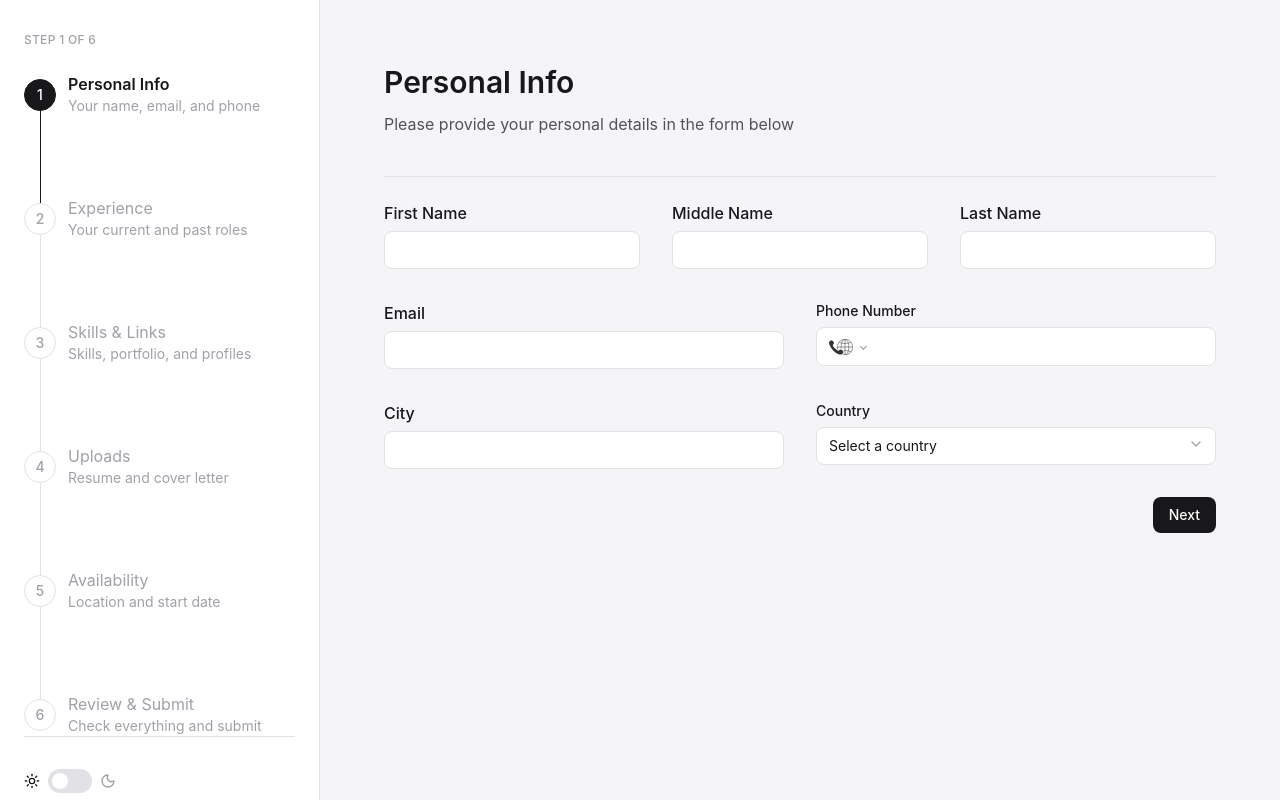
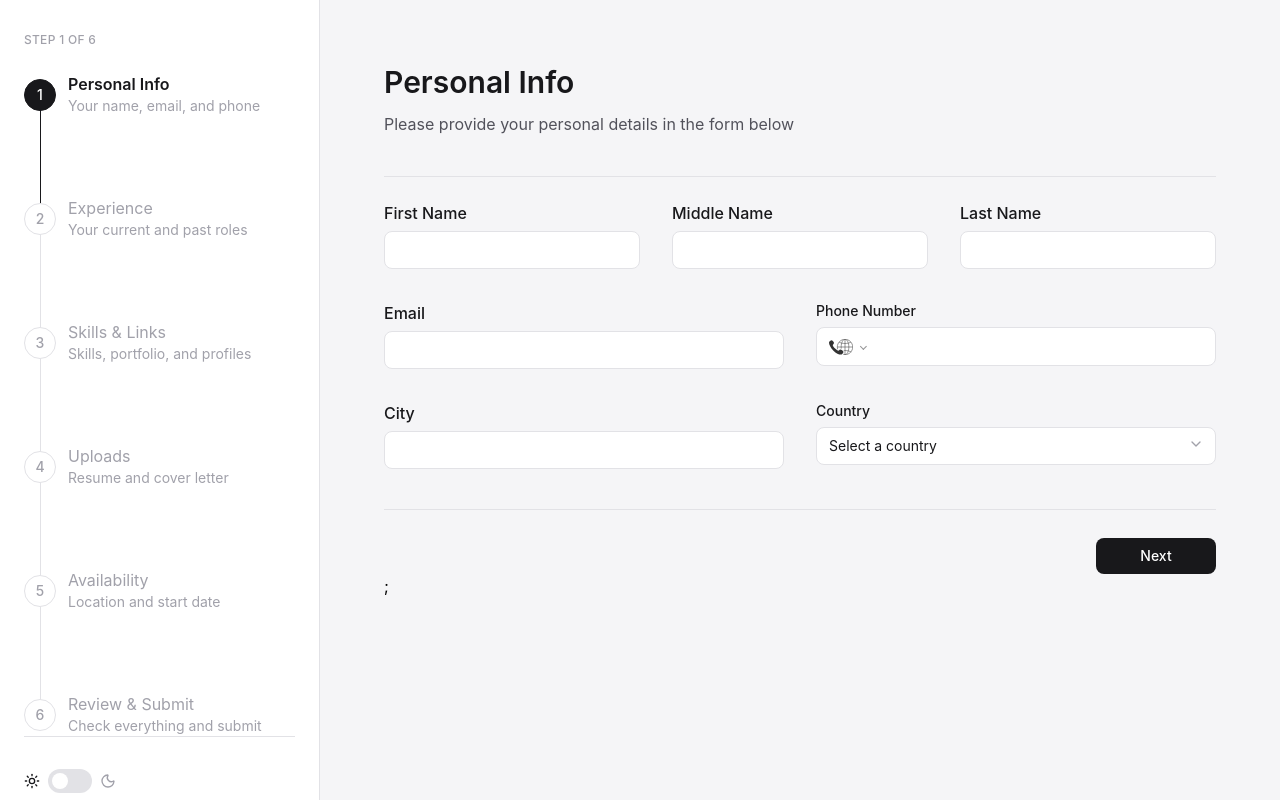
Before and after one commit to HanifNepali/job-application-form, a React (Vite) app: page /form/personal-info in a window 1280 px wide. Built offline with nearby package versions, Linux system fonts and the light colour scheme.

Commit message:
Add FormFooter and Next Button component

```diff
--- /dev/null
+++ b/src/components/FormFooter.tsx
@@ -0,0 +1,14 @@
+import { type ReactNode } from "react";
+
+interface FormFooterProps {
+  children: ReactNode;
+}
+
+export default function FormFooter({ children }: FormFooterProps) {
+  return (
+    <>
+      <hr className="mt-10 border-line" />
+      <div className="flex justify-end pt-2">{children}</div>;
+    </>
+  );
+}
--- /dev/null
+++ b/src/components/NextButton.tsx
@@ -0,0 +1,21 @@
+import { Button } from "./Button";
+
+interface NextButtonProps {
+  isSubmitting: boolean;
+  formHasError: boolean;
+}
+
+export default function NextButton({
+  isSubmitting,
+  formHasError,
+}: NextButtonProps) {
+  return (
+    <Button
+      type="submit"
+      disabled={isSubmitting || formHasError}
+      className="min-w-30"
+    >
+      Next
+    </Button>
+  );
+}
--- a/src/steps/availability/AvailabilityStep.tsx
+++ b/src/steps/availability/AvailabilityStep.tsx
@@ -8,7 +8,6 @@ import {
 } from "./schema";
 import { FieldCheckboxGroup } from "@/components/FieldCheckboxGroup";
 import { FieldTextInput } from "@/components/FieldTextInput";
-import { Button } from "@/components/Button";
 import { useFormStore } from "@/store/formStore";
 import { STEPS } from "@/lib/steps";
 import { mockJobPosting } from "@/lib/jobPosting";
@@ -18,6 +17,8 @@ import { RELOCATION_REGIONS } from "@/lib/constants";
 import { useEffect } from "react";
 import { UnsavedChangesModal } from "@/components/UnsavedChangesModal";
 import { useUnsavedChangesWarning } from "@/lib/hooks";
+import FormFooter from "@/components/FormFooter";
+import NextButton from "@/components/NextButton";
 
 export function AvailabilityStep() {
   const navigate = useNavigate();
@@ -60,6 +61,9 @@ export function AvailabilityStep() {
     allowNextNavigation();
     navigate(`/form/${STEPS[5].path}`);
   };
+
+  // Check if any errors exist explicitly:
+  const hasErrors = Object.keys(errors).length > 0;
 
   useEffect(() => {
     if (furthestUnlockedStep > STEP_INDEX) {
@@ -136,11 +140,9 @@ export function AvailabilityStep() {
           />
         </div>
 
-        <div className="flex justify-end pt-2">
-          <Button type="submit" disabled={isSubmitting}>
-            Next
-          </Button>
-        </div>
+        <FormFooter>
+          <NextButton isSubmitting={isSubmitting} formHasError={hasErrors} />
+        </FormFooter>
       </form>
 
       <UnsavedChangesModal blocker={blocker} />
--- a/src/steps/experience/ExperienceStep.tsx
+++ b/src/steps/experience/ExperienceStep.tsx
@@ -15,6 +15,8 @@ import { StepHeader } from "@/components/StepHeader";
 import { useEffect } from "react";
 import { useUnsavedChangesWarning } from "@/lib/hooks";
 import { UnsavedChangesModal } from "@/components/UnsavedChangesModal";
+import FormFooter from "@/components/FormFooter";
+import NextButton from "@/components/NextButton";
 
 export function ExperienceStep() {
   const navigate = useNavigate();
@@ -97,6 +99,9 @@ export function ExperienceStep() {
     allowNextNavigation();
     navigate(`/form/${STEPS[2].path}`);
   };
+
+  // Check if any errors exist explicitly:
+  const hasErrors = Object.keys(errors).length > 0;
 
   useEffect(() => {
     if (furthestUnlockedStep > STEP_INDEX) {
@@ -191,11 +196,9 @@ export function ExperienceStep() {
           Add Role
         </Button>
 
-        <div className="flex justify-end pt-2">
-          <Button type="submit" disabled={isSubmitting}>
-            Next
-          </Button>
-        </div>
+        <FormFooter>
+          <NextButton isSubmitting={isSubmitting} formHasError={hasErrors} />
+        </FormFooter>
       </form>
       <UnsavedChangesModal blocker={blocker} />
     </>
--- a/src/steps/personal-info/PersonalInfoStep.tsx
+++ b/src/steps/personal-info/PersonalInfoStep.tsx
@@ -6,7 +6,6 @@ import { personalInfoSchema, type PersonalInfoData } from "./schema";
 import { FieldTextInput } from "@/components/FieldTextInput";
 import { FieldSelect } from "@/components/FieldSelect";
 import { FieldError } from "@/components/FieldError";
-import { Button } from "@/components/Button";
 import { countryOptions } from "@/lib/utils";
 import { useFormStore } from "@/store/formStore";
 import { STEPS } from "@/lib/steps";
@@ -14,6 +13,8 @@ import { StepHeader } from "@/components/StepHeader";
 import { useEffect } from "react";
 import { UnsavedChangesModal } from "@/components/UnsavedChangesModal";
 import { useUnsavedChangesWarning } from "@/lib/hooks";
+import FormFooter from "@/components/FormFooter";
+import NextButton from "@/components/NextButton";
 
 export function PersonalInfoStep() {
   const navigate = useNavigate();
@@ -50,6 +51,9 @@ export function PersonalInfoStep() {
     reset(values);
     navigate(`/form/${STEPS[1].path}`);
   };
+
+  // Check if any errors exist explicitly:
+  const hasErrors = Object.keys(errors).length > 0;
 
   useEffect(() => {
     // if (validateOnMount) {
@@ -141,11 +145,9 @@ export function PersonalInfoStep() {
           />
         </div>
 
-        <div className="flex justify-end pt-2">
-          <Button type="submit" disabled={isSubmitting}>
-            Next
-          </Button>
-        </div>
+        <FormFooter>
+          <NextButton isSubmitting={isSubmitting} formHasError={hasErrors} />
+        </FormFooter>
       </form>
 
       <UnsavedChangesModal blocker={blocker} />
--- a/src/steps/skills-links/SkillsLinksStep.tsx
+++ b/src/steps/skills-links/SkillsLinksStep.tsx
@@ -5,13 +5,14 @@ import { skillsLinksSchema, type SkillsLinksData } from "./schema";
 import { FieldTextInput } from "@/components/FieldTextInput";
 import { FieldChipsInput } from "@/components/FieldChipsInput";
 import { ChipList } from "@/components/ChipList";
-import { Button } from "@/components/Button";
 import { useFormStore } from "@/store/formStore";
 import { STEPS } from "@/lib/steps";
 import { useCallback, useEffect } from "react";
 import { StepHeader } from "@/components/StepHeader";
 import { useUnsavedChangesWarning } from "@/lib/hooks";
 import { UnsavedChangesModal } from "@/components/UnsavedChangesModal";
+import FormFooter from "@/components/FormFooter";
+import NextButton from "@/components/NextButton";
 
 export function SkillsLinksStep() {
   const navigate = useNavigate();
@@ -78,6 +79,9 @@ export function SkillsLinksStep() {
     [hookFormRef],
   );
 
+  // Check if any errors exist explicitly:
+  const hasErrors = Object.keys(errors).length > 0;
+
   useEffect(() => {
     if (furthestUnlockedStep > STEP_INDEX) {
       trigger(); // no argument = validate the whole step, populate every field's error at once
@@ -135,11 +139,9 @@ export function SkillsLinksStep() {
           </div>
         </div>
 
-        <div className="flex justify-end pt-6">
-          <Button type="submit" disabled={isSubmitting}>
-            Next
-          </Button>
-        </div>
+        <FormFooter>
+          <NextButton isSubmitting={isSubmitting} formHasError={hasErrors} />
+        </FormFooter>
       </form>
 
       <UnsavedChangesModal blocker={blocker} />
--- a/src/steps/uploads/UploadsStep.tsx
+++ b/src/steps/uploads/UploadsStep.tsx
@@ -3,12 +3,13 @@ import { zodResolver } from "@hookform/resolvers/zod";
 import { useNavigate } from "react-router-dom";
 import { uploadsSchema, type UploadsData } from "./schema";
 import { FieldFileInput } from "@/components/FieldFileInput";
-import { Button } from "@/components/Button";
 import { useFileStore } from "@/store/fileStore";
 import { useFormStore } from "@/store/formStore";
 import { STEPS } from "@/lib/steps";
 import { StepHeader } from "@/components/StepHeader";
 import { useEffect } from "react";
+import FormFooter from "@/components/FormFooter";
+import NextButton from "@/components/NextButton";
 
 export function UploadsStep() {
   const navigate = useNavigate();
@@ -51,6 +52,9 @@ export function UploadsStep() {
     setFurthestUnlockedStep(4);
     navigate(`/form/${STEPS[4].path}`);
   };
+
+  // Check if any errors exist explicitly:
+  const hasErrors = Object.keys(errors).length > 0;
 
   useEffect(() => {
     if (furthestUnlockedStep > STEP_INDEX) {
@@ -100,11 +104,9 @@ export function UploadsStep() {
           )}
         />
 
-        <div className="flex justify-end pt-2">
-          <Button type="submit" disabled={isSubmitting}>
-            Next
-          </Button>
-        </div>
+        <FormFooter>
+          <NextButton isSubmitting={isSubmitting} formHasError={hasErrors} />
+        </FormFooter>
       </form>
     </>
   );
```
